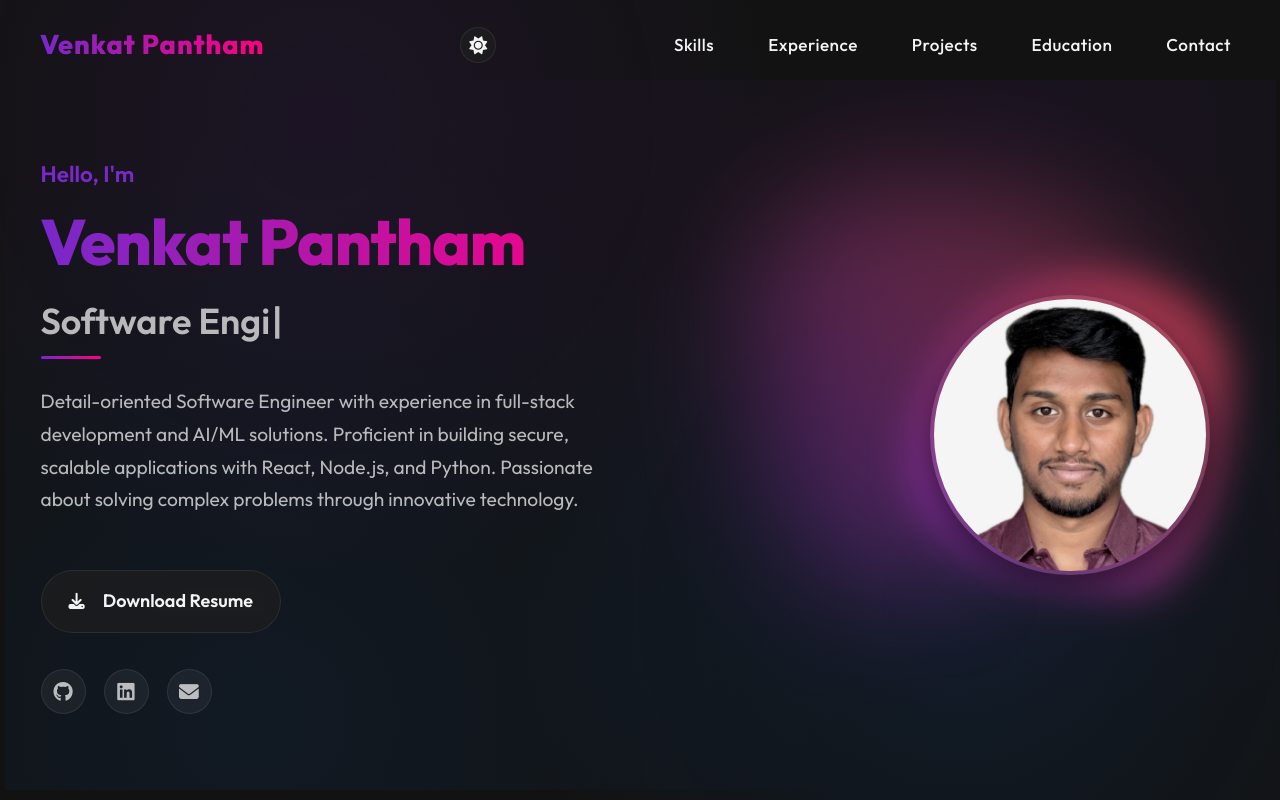
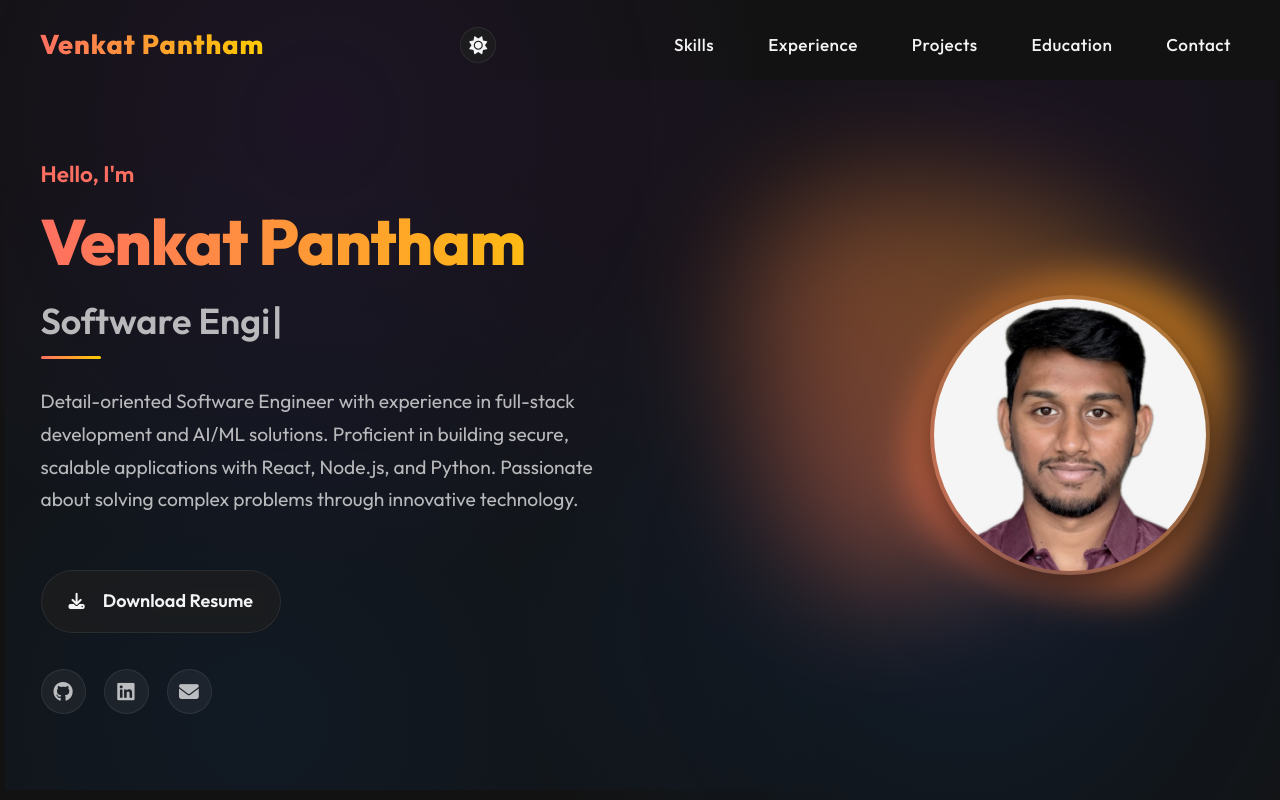
Before and after one commit to VenkatPantham/venkatpantham.github.io, a React (Create React App) app: page / in a window 1280 px wide. Shown: the top 800 px of the page. Built offline with nearby package versions, Linux system fonts and the light colour scheme.

Commit message:
Add GitHub Actions for auto deployment

```diff
--- a/src/styles/variables.css
+++ b/src/styles/variables.css
@@ -1,16 +1,18 @@
 /* Default dark theme variables */
 :root {
   /* Modern color palette */
-  --primary-color: #7928ca;
-  --primary-gradient: linear-gradient(90deg, #7928ca, #ff0080);
-  --secondary-color: #0070f3;
-  --accent-color: #ff4d4d;
-  --dark-color: #121212;
-  --dark-secondary: #1e1e1e;
-  --light-color: #f7f7f7;
-  --success-color: #00d68f;
-  --warning-color: #ffc107;
-  --danger-color: #ff4d4d;
+  --primary-color: #ff6f61; /* Warm Coral */
+  --primary-gradient: linear-gradient(90deg, #ff6f61, #ffcc00);
+  --secondary-color: #1abc9c; /* Green-Teal */
+  --accent-color: #f39c12; /* Orange */
+  --dark-color: #101820;
+  --dark-secondary: #19232d;
+  --light-color: #ecf0f1;
+  --text-primary: #f5f5f5;
+  --text-secondary: rgba(255, 255, 255, 0.7);
+  --bg-primary: #101820;
+  --bg-secondary: #19232d;
+  --shadow-glow: 0 0 20px rgba(255, 111, 97, 0.3);
 
   /* Text colors */
   --text-primary: #f4f4f4;
@@ -80,9 +82,15 @@
 /* Light theme variables */
 [data-theme="light"] {
   /* Text colors */
-  --text-primary: #212121;
+  --primary-color: #e74c3c;
+  --primary-gradient: linear-gradient(90deg, #e74c3c, #f39c12);
+  --secondary-color: #16a085;
+  --accent-color: #f1c40f;
+  --bg-primary: #fcfcfc;
+  --bg-secondary: #f1f1f1;
+  --text-primary: #1a1a1a;
   --text-secondary: rgba(0, 0, 0, 0.7);
-  --text-muted: rgba(0, 0, 0, 0.5);
+  --shadow-glow: 0 0 10px rgba(231, 76, 60, 0.2);
 
   /* Background colors */
   --bg-primary: #f8f9fa;
```
Also changed, not shown: 1 other file (tests, documents, lock files or other folders).
